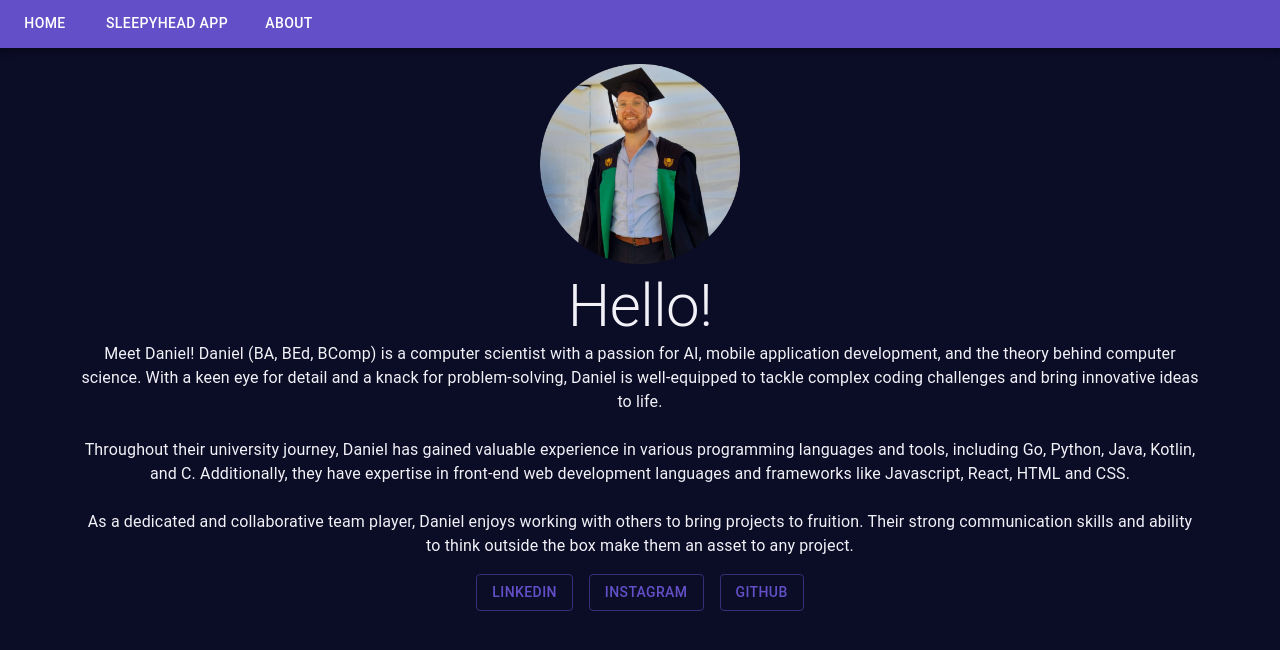
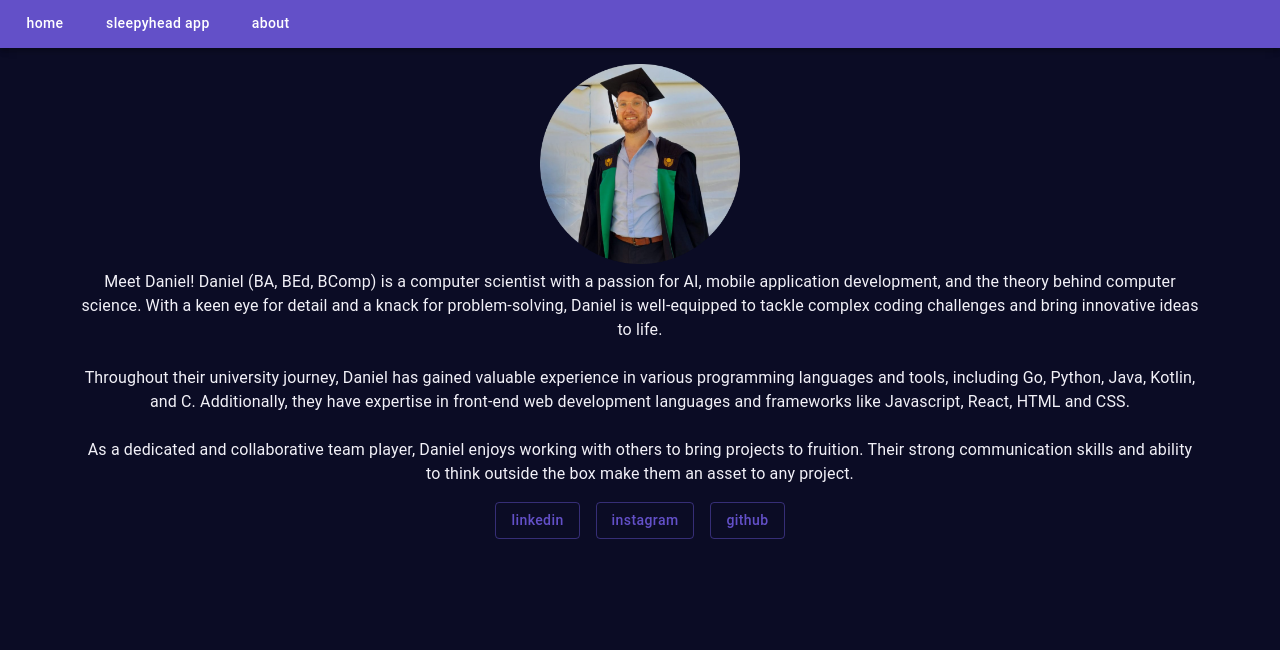
Before and after one commit to shades87/shades-website-react, a React (Create React App) app: page /about in a window 1280 px wide. Shown: the top 650 px of the page. Built offline with nearby package versions, Linux system fonts and the light colour scheme.

Commit message:
"style changes"

```diff
--- a/src/components/AppBar.jsx
+++ b/src/components/AppBar.jsx
@@ -19,9 +19,9 @@ function AppBar(pathname) {
           onChange={handleChange}
           value={pathname}
           textColor="#f2f1f8">
-          <Tab label="home" value="/"/>
-          <Tab label="sleepyhead app" value="/sleepyhead-app" />
-          <Tab label="about" value="/about"/>
+          <Tab sx={{textTransform :"none"}} label="home" value="/"/>
+          <Tab sx={{textTransform :"none"}} label="sleepyhead app" value="/sleepyhead-app" />
+          <Tab sx={{textTransform :"none"}} label="about" value="/about"/>
         </Tabs>
       </AppBarMUI>
       <Toolbar />
--- a/src/index.js
+++ b/src/index.js
@@ -3,11 +3,15 @@ import ReactDOM from 'react-dom/client';
 import './index.css';
 import App from './App';
 import reportWebVitals from './reportWebVitals';
+import Theme from "./styles/Theme.js"
+import { ThemeProvider } from '@mui/material';
 
 const root = ReactDOM.createRoot(document.getElementById('root'));
 root.render(
   <React.StrictMode>
-    <App />
+    <ThemeProvider theme={Theme}>
+      <App />
+    </ThemeProvider>
   </React.StrictMode>
 );
 
--- a/src/pages/About.js
+++ b/src/pages/About.js
@@ -5,7 +5,6 @@ function About() {
     return(
     <Box>
         <img src={Profile} alt="Daniel in graduation gown" height={200}/>
-        <Typography variant="h2">Hello!</Typography>
         <Box style={{width: '70rem'}} justifyContent="center">
         <Typography >
             Meet Daniel! Daniel (BA, BEd, BComp) is a computer scientist with a passion for AI, mobile application development, and the theory behind computer science.
@@ -22,9 +21,9 @@ function About() {
         </Box>
         <Box paddingTop={2} display="flex" justifyContent="center" alignItems="center">
             <Stack spacing={2} direction="row" alignItems="center">
-                <Button variant="outlined" href="https://www.linkedin.com/in/daniel-mcfadyen-curtin/">linkedin</Button>
-                <Button variant="outlined" href="https://www.instagram.com/lazyjazzfox/">instagram</Button>
-                <Button variant="outlined" href="https://github.com/shades87">github</Button>
+                <Button sx={{textTransform :"none"}} variant="outlined" href="https://www.linkedin.com/in/daniel-mcfadyen-curtin/">linkedin</Button>
+                <Button sx={{textTransform :"none"}} variant="outlined" href="https://www.instagram.com/lazyjazzfox/">instagram</Button>
+                <Button sx={{textTransform :"none"}} variant="outlined" href="https://github.com/shades87">github</Button>
             </Stack>
         </Box>
     </Box>
--- a/src/pages/SleepyheadApp.js
+++ b/src/pages/SleepyheadApp.js
@@ -25,10 +25,10 @@ function SleepyheadApp() {
             </Typography>
             <Box paddingTop={2} display="flex" justifyContent="center" alignItems="center">
                 <Stack direction="row" spacing={2}>
-                    <Button variant="outlined" href="https://play.google.com/store/apps/details?id=edu.curtin.sleepyhead">App on Google Play </Button>
-                    <Button variant="outlined" href="https://www.instagram.com/dwellerdoesart">UI icons by @dwellerdoesart</Button>
-                    <Button variant="outlined" href="https://github.com/shades87/Sleepyhead">Github</Button>
-                    <Button variant="outlined" href="sleepyhead-privacy-policy.html">Privacy policy </Button>
+                    <Button sx={{textTransform :"none"}} variant="outlined" href="https://play.google.com/store/apps/details?id=edu.curtin.sleepyhead">App on Google Play </Button>
+                    <Button sx={{textTransform :"none"}} variant="outlined" href="https://www.instagram.com/dwellerdoesart">UI icons by @dwellerdoesart</Button>
+                    <Button sx={{textTransform :"none"}} variant="outlined" href="https://github.com/shades87/Sleepyhead">Github</Button>
+                    <Button sx={{textTransform :"none"}} variant="outlined" href="sleepyhead-privacy-policy.html">Privacy policy </Button>
                 </Stack>
             </Box>
         </Box>
--- /dev/null
+++ b/src/styles/Theme.js
@@ -0,0 +1,30 @@
+import { createTheme } from '@mui/material';
+
+export const Theme = createTheme({
+  palette: {
+    mode: 'light',
+    primary: {
+      main: '#6350c8',
+    },
+    secondary: {
+      main: '#f50057',
+    },
+    background: {
+      default: '#0b0c25',
+      paper: '#6350c8',
+    },
+    text: {
+      primary: '#f2f1f8',
+    },
+  },
+
+  components: {
+    MuiTab: {
+      root: {
+        textTransform: 'none',
+      },
+    },
+  },
+});
+
+export default Theme;
```
